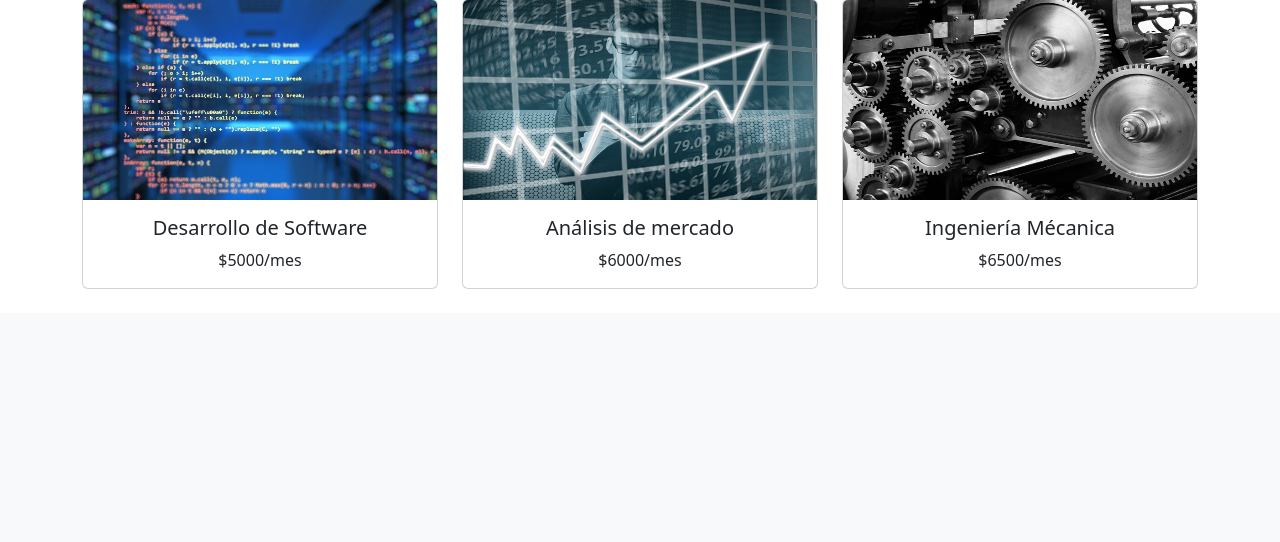
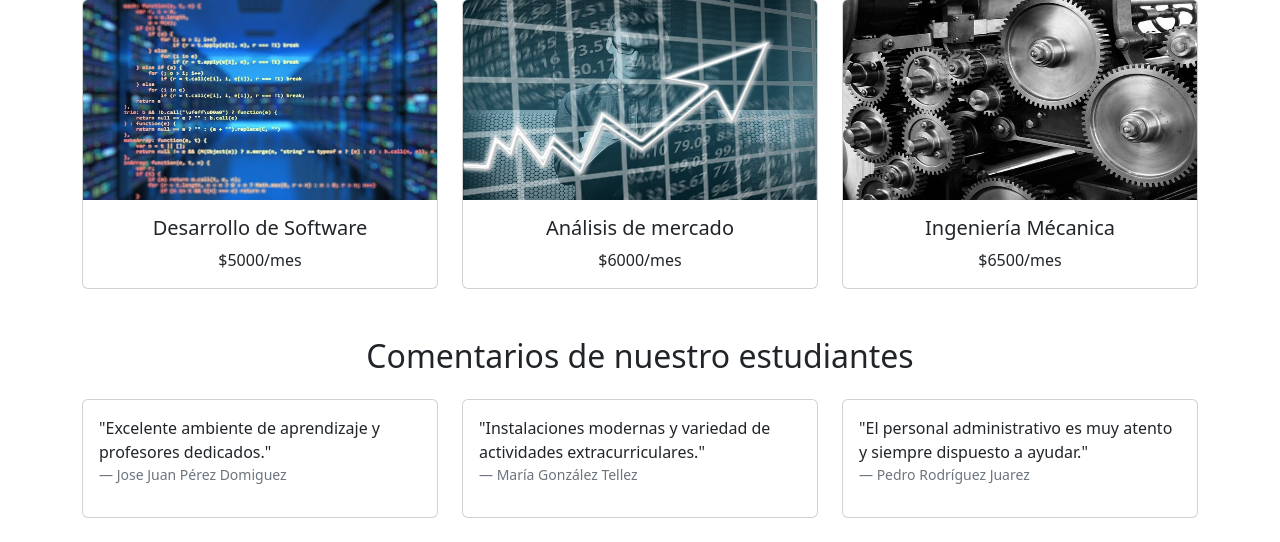
Before and after one commit to ramssrez/colegioMexico, a PHP site: page /index.php in a window 1280 px wide. Shown: the part 1032-1574 px from the top of the page. Before the commit the page ends 1321 px from the top, so only its background shows below. Run offline with PHP 8.4, Linux system fonts and the light colour scheme.

Commit message:
integración de la sección de comentarios

```diff
--- a/index.php
+++ b/index.php
@@ -164,7 +164,35 @@
             </div>
             </div>
         </div>
-
+                <div class="container">
+            <h2 class="text-center my-4">Comentarios de nuestro estudiantes</h2>
+            <div class="row">
+            <div class="col-lg-4 col-md-6 mb-4">
+                <div class="card">
+                <div class="card-body">
+                    <p class="card-text">"Excelente ambiente de aprendizaje y profesores dedicados."</p>
+                    <footer class="blockquote-footer">Jose Juan Pérez Domiguez</footer>
+                </div>
+                </div>
+            </div>
+            <div class="col-lg-4 col-md-6 mb-4">
+                <div class="card">
+                <div class="card-body">
+                    <p class="card-text">"Instalaciones modernas y variedad de actividades extracurriculares."</p>
+                    <footer class="blockquote-footer">María González Tellez</footer>
+                </div>
+                </div>
+            </div>
+            <div class="col-lg-4 col-md-6 mb-4">
+                <div class="card">
+                <div class="card-body">
+                    <p class="card-text">"El personal administrativo es muy atento y siempre dispuesto a ayudar."</p>
+                    <footer class="blockquote-footer">Pedro Rodríguez Juarez</footer>
+                </div>
+                </div>
+            </div>
+            </div>
+        </div>
 
         <!--
         <div class="mt-4">
```
